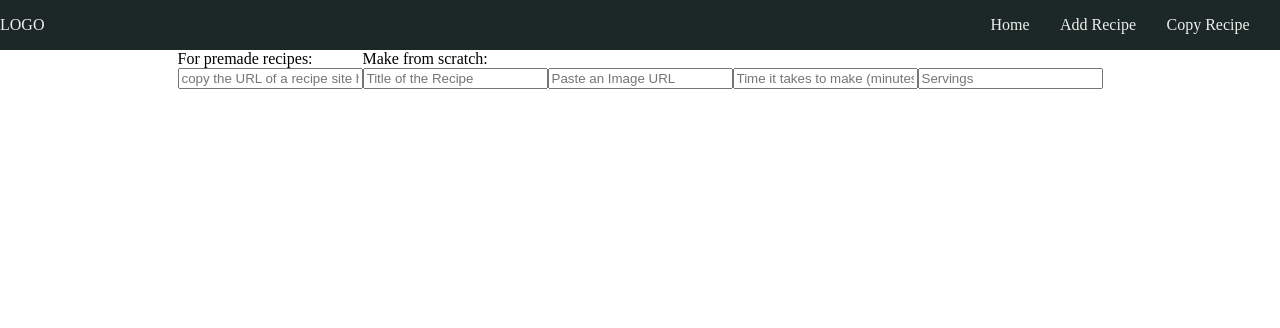
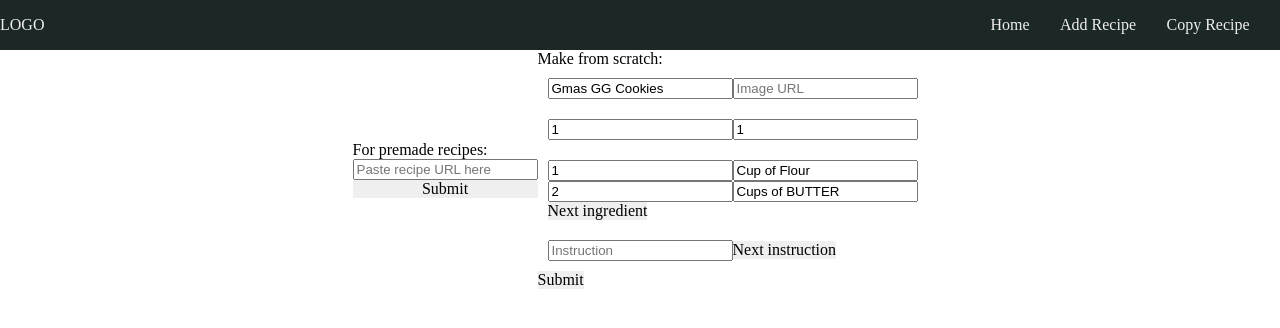
Before and after one commit to KenOkerlund/grater-recipes, a React (Create React App) app: page /add-recipe in a window 1280 px wide. Shown: the top 328 px of the page. Built offline with nearby package versions, Linux system fonts and the light colour scheme.

Commit message:
form improved, not complete

```diff
--- a/src/Components/NewRecipeComponents/AddRecipe.css
+++ b/src/Components/NewRecipeComponents/AddRecipe.css
@@ -13,3 +13,7 @@
     display: flex;
     flex-direction: column;
 }
+
+.form-div{
+    padding: 10px 10px 10px 10px;
+}
--- a/src/Components/NewRecipeComponents/AddRecipe.jsx
+++ b/src/Components/NewRecipeComponents/AddRecipe.jsx
@@ -1,60 +1,114 @@
-import { Formik, Field, Form } from 'formik';
+/*
+How to remove e from my form number inputs
+
+
+Need to have the ability to duplicate form inputs (ingredients and instructions)
+    Need to have my array based inputs actually insert an array into state
+
+
+*/
 
 import './AddRecipe.css'
 
+import { useState } from 'react';
+
+function filterNonDigitsAndMakeNumber(stringWithPossibleNonDigits) {
+    return Number(stringWithPossibleNonDigits.replace(/[^0-9]/g, ''));
+}
+
 const AddRecipe = () => {
+    const [state, setState] = useState({
+        title: "Gmas GG Cookies",
+        imageURL: "",
+        servings: 1,
+        timeToMake: 1,
+        ingredients: [
+            {
+                quantity: 1,
+                ingredient: 'Cup of Flour',
+            },
+            {
+                quantity: 2,
+                ingredient: 'Cups of BUTTER',
+            }
+        ],
+        instructions: []
+    });
 
-    const initialValues = {
-        name: "",
-        image: "",
-        time: "",
-        servings: "",
-        quantity: [],
-        ingredient: [],
-        instruction: [],
-    }
+    const setStateField = (name, value) => {
+        setState({
+            ...state,
+            [name]: value
+        });
+    };
 
-    const submitFormHandler = (values) => {
+    const handleNameChange = (e) => setStateField('title', e.target.value);
+    const handleImageURLChange = (e) => setStateField('imageURL', e.target.value);
+    const handleServingsChange = (e) => setStateField('servings', filterNonDigitsAndMakeNumber(e.target.value));
+    const handleTimeToMakeChange = (e) => setStateField('timeToMake', filterNonDigitsAndMakeNumber(e.target.value));
+    const handleIngredientQuantityChange = (e, i) => {
+        const newIngredients = [...state.ingredients];
+        newIngredients[i].quantity = filterNonDigitsAndMakeNumber(e.target.value);
+        setStateField("ingredients", newIngredients);
+    };
+    const handleIngredientIngredientChange = (e, i) => {
+        const newIngredients = [...state.ingredients];
+        newIngredients[i].ingredient = e.target.value;
+        setStateField("ingredients", newIngredients);
+    };
 
-    }
+    const handleAddIngredient = () => {
+        const newIngredients = [...state.ingredients, {
+            quantity: "",
+            ingredient: ""
+        }];
+        setStateField('ingredients', newIngredients)
+    };
+
+    const isAddIngredientButtonDisabled = state.ingredients.some((ingredient) => {
+        return ingredient.quantity === '' || ingredient.quantity === 0 || ingredient.ingredient.trim() === '';
+    });
+
+    console.log(state);
 
     return (
         <div className='new-recipe-display'>
-            <div className='copy-recipe'>
-                <h4>For premade recipes:</h4>
-                <input type="text" placeholder='copy the URL of a recipe site here.' />
-            </div>
+            <form>
+                <div className='copy-recipe'>
+                    <h4>For premade recipes:</h4>
+                    <input type="text" placeholder='Paste recipe URL here' />
+                    <button type='submit'>Submit</button>
+                </div>
+            </form>
             <div className='new-recipe'>
-                <h4>Make from scratch:</h4>
-                <Formik
-                    initialValues={initialValues} onSubmit={submitFormHandler}>
-                    {({ values, handleChange, handleSubmit }) => (
-                        <form onSubmit={handleSubmit}>
-                            <div>
-                                <input placeholder="Title of the Recipe"
-                                    value={values.recipe_name}
-                                    onChange={handleChange}
-                                    name="recipe_name"
-                                />
-                                <input placeholder="Paste an Image URL"
-                                    value={values.recipe_image}
-                                    onChange={handleChange}
-                                    name="recipe_image"
-                                />
-                                <input placeholder="Time it takes to make (minutes)"
-                                    value={values.time_to_make}
-                                    onChange={handleChange}
-                                    name="time_to_make"
-                                />
-                                <input placeholder="Servings"
-                                    value={values.servings}
-                                    onChange={handleChange}
-                                    name="servings"
-                                />
-                            </div>
-                        </form>
-                    )}
-                </Formik>
+                <form>
+                    <h4>Make from scratch:</h4>
+                    <div className='form-div'>
+                        <input type="text" placeholder='Recipe Name' name="title" value={state.title} onChange={handleNameChange} />
+                        <input type="text" placeholder='Image URL' name="imageURL" value={state.imageURL} onChange={handleImageURLChange} />
+                    </div>
+                    <div className='form-div'>
+                        <input type="text" placeholder='Servings' name="servings" value={state.servings} onChange={handleServingsChange} />
+                        <input type="text" placeholder='Time to make' name="timeToMake" value={state.timeToMake} onChange={handleTimeToMakeChange} />
+                    </div>
+                    <div className='form-div'>
+                        {state.ingredients.map((ingredient, i) => {
+                            return (
+                                <div key={i}>
+                                    <input type="text" placeholder='Quantity' name="quantity" value={ingredient.quantity} onChange={(e) => handleIngredientQuantityChange(e, i)} />
+                                    <input type="text" placeholder='Measurement and ingredient' name="ingredient" value={ingredient.ingredient} onChange={(e) => handleIngredientIngredientChange(e, i)} />
+                                </div>
+                            );
+                        })}
+
+                        <button disabled={isAddIngredientButtonDisabled} type="button" onClick={handleAddIngredient}>Next ingredient</button>
+                    </div>
+                    <div className='form-div'>
+                        <input type="text" placeholder='Instruction' name="instruction" value={state.instruction} onChange={setStateField} />
+                        <button type='button'>Next instruction</button>
+                    </div>
+                    <button type='submit'>Submit</button>
+                </form >
             </div>
         </div>
     )
--- a/src/Components/RecipeDetailComponents/DetailScreen.jsx
+++ b/src/Components/RecipeDetailComponents/DetailScreen.jsx
@@ -39,8 +39,8 @@ const DetailScreen = () => {
                 </div>
             </div>
             <div className='recipe-info'>
-                <h6 classname="detail">Time: {recipe.time_to_make}</h6>
-                <h6 classname="detail">Servings: {recipe.servings}</h6>
+                <h6 className="detail">Time: {recipe.time_to_make}</h6>
+                <h6 className="detail">Servings: {recipe.servings}</h6>
             </div>
             <div className='recipe-content'>
                 <div className='ingredients'>
@@ -50,7 +50,7 @@ const DetailScreen = () => {
                     })}
                 </div>
                 <div className='instructions'>
-                    <h2 classname="detail">Instructions:</h2>
+                    <h2 className="detail">Instructions:</h2>
                     {recipe.instruction.map((instr, i) => {
                         return <><p key={i}>{i + 1}{"."} {instr.instructionText} </p><br /></>
                     })}
```
Also changed, not shown: 1 other file (tests, documents, lock files or other folders).
